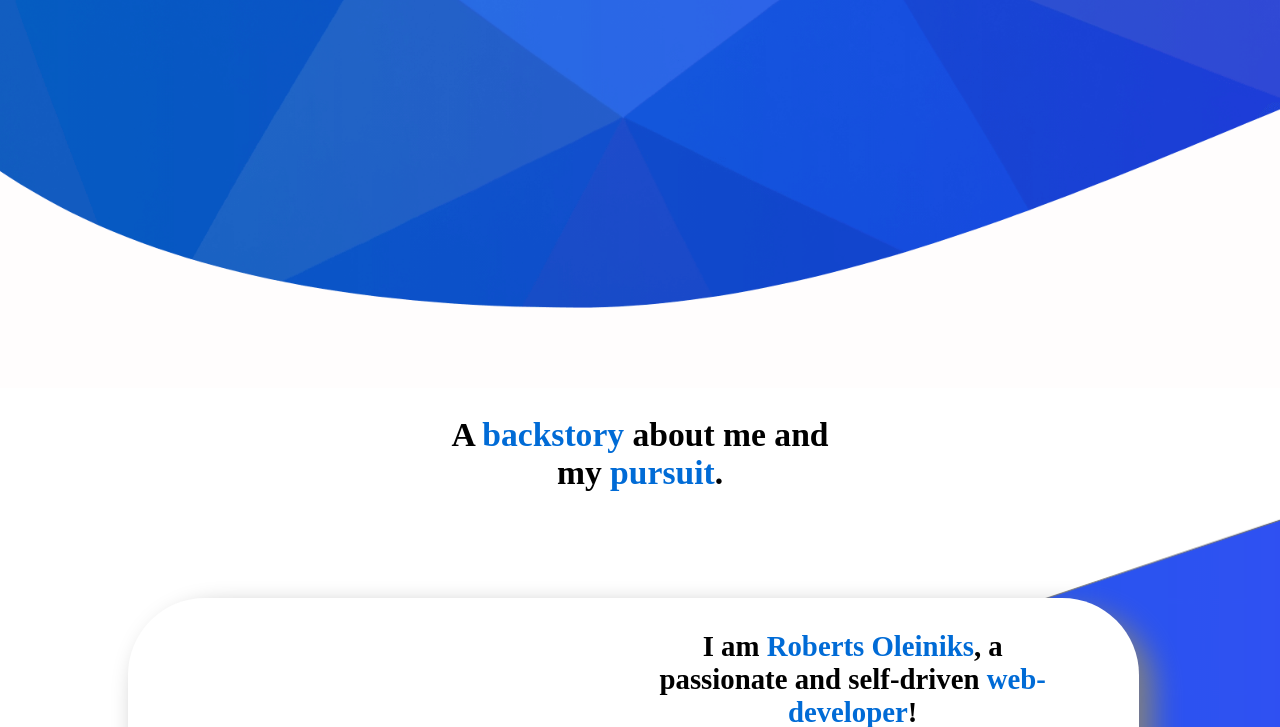
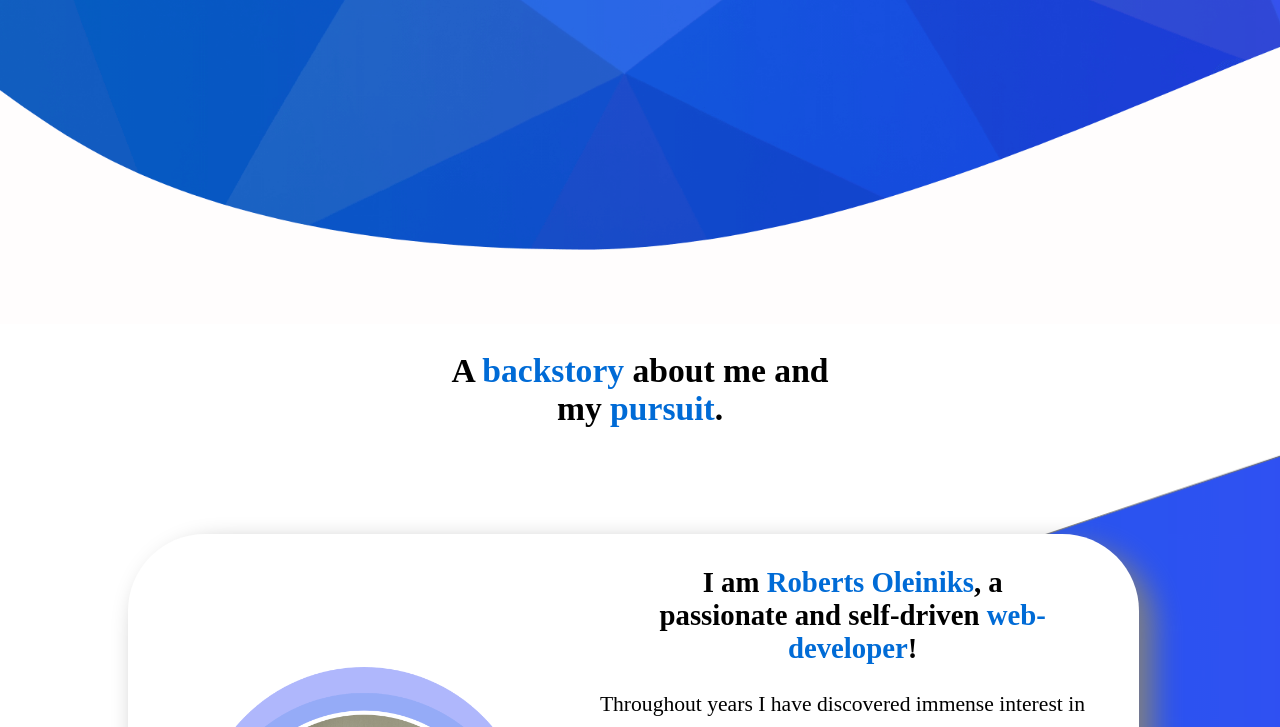
Before and after one commit to MelbouVP/circlefolio, a website: page index.html in a window 1280 px wide. Shown: the part 476-1203 px from the top of the page. Drawn offline with Linux system fonts and the light colour scheme; a web font is replaced by a local one.

Commit message:
Updated styles

```diff
--- a/sass/layout/_header.scss
+++ b/sass/layout/_header.scss
@@ -1,7 +1,7 @@
 .header {
     position: relative;
-    height: 105vh;
-    min-height: 90rem;
+    height: 100vh;
+    min-height: 75rem;
     background-image: $header-bg-prod;
     background-size: cover;
     background-position: bottom;
```
Also changed, not shown: style.css.
